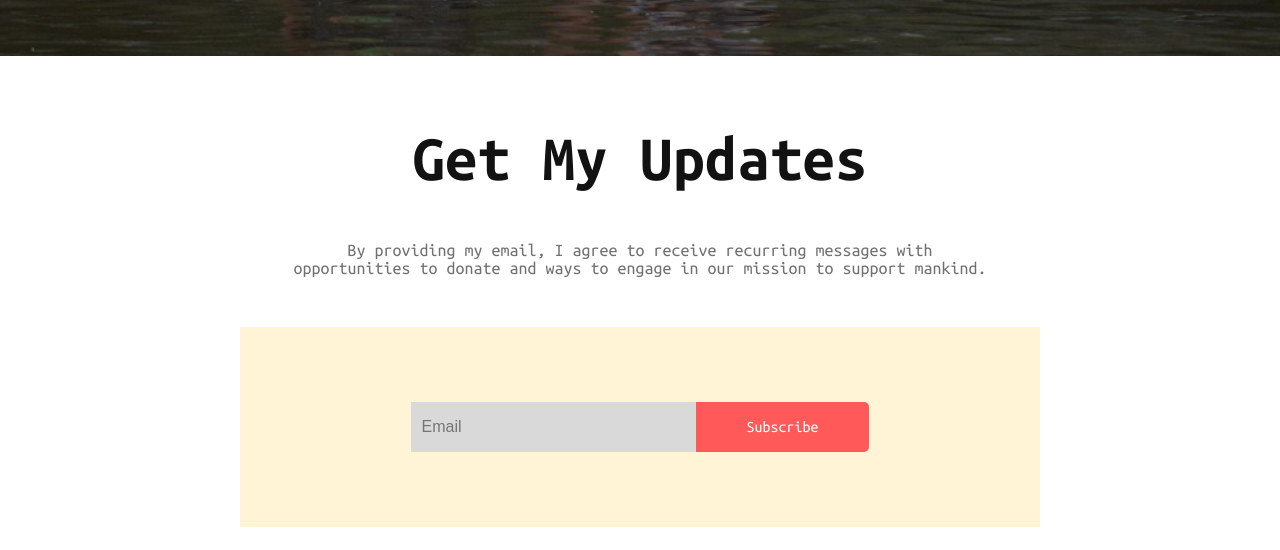
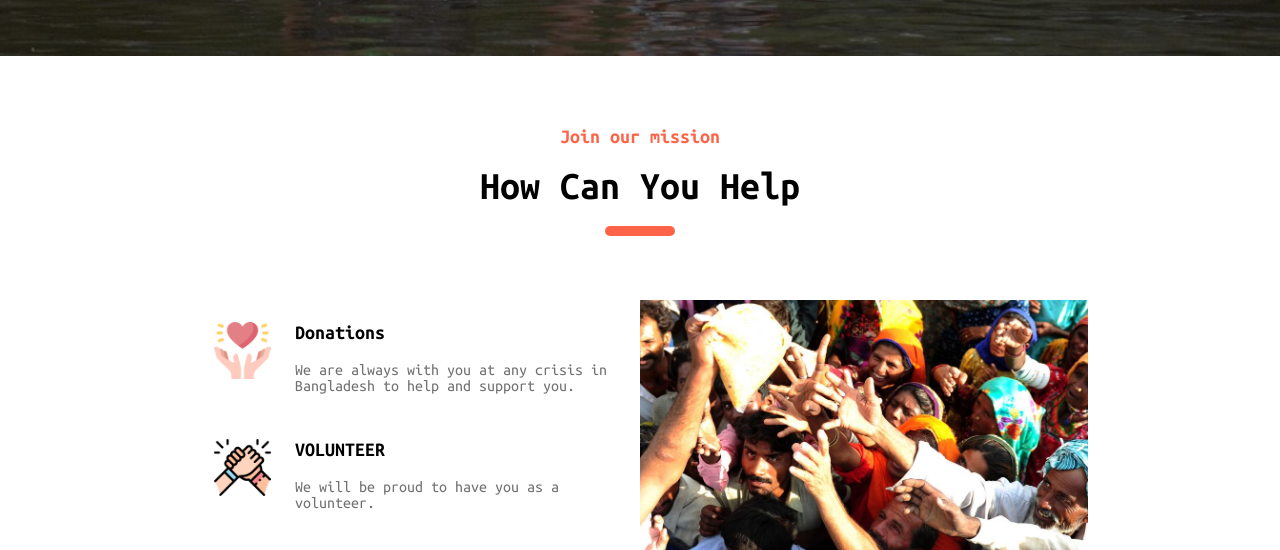
Before and after one commit to ajfahim/donate-today, a plain HTML site: page index.html in a window 1280 px wide. Shown: the part 2926-3476 px from the top of the page. Drawn offline with Linux system fonts and the light colour scheme.

Commit message:
added join our team section

```diff
--- a/index.html
+++ b/index.html
@@ -68,8 +68,8 @@
           </div>
           <h3>Food for a family</h3>
           <p class="card-description">
-            Amet minim mollit non deserunt ullamco est sit aliqua dolor do amet
-            sint. Velit officia consequat duis enim velit mollit.
+            Often, families relying on food stamps and food banks encounter bare
+            pantries by the end of the third week of each month.
           </p>
         </div>
         <div class="card-item item2">
@@ -110,6 +110,51 @@
     </section>
     <!-- Sponsor A Child Section end -->
 
+    <!-- join our mission section start -->
+    <section class="mission">
+      <h4>Join our mission</h4>
+      <h2>How Can You Help</h2>
+      <hr />
+      <div class="mission-container">
+        <div class="info">
+          <div class="info-item">
+            <div class="icon">
+              <img src="icons/love.png" alt="" />
+            </div>
+            <div class="info-name">
+              <h4>Donations</h4>
+              <p>
+                We are always with you at any crisis in Bangladesh to help and
+                support you.
+              </p>
+            </div>
+          </div>
+          <div class="info-item">
+            <div class="icon">
+              <img src="icons/help.png" alt="" />
+            </div>
+            <div class="info-name">
+              <h4>VOLUNTEER</h4>
+              <p>We will be proud to have you as a volunteer.</p>
+            </div>
+          </div>
+          <div class="info-item">
+            <div class="icon">
+              <img src="icons/sponsor.png" alt="" />
+            </div>
+            <div class="info-name">
+              <h4>SPONSORSHIP</h4>
+              <p>Support us by your donations to create a better future.</p>
+            </div>
+          </div>
+        </div>
+        <div class="image">
+          <img src="images/donation0.jpg" alt="" />
+        </div>
+      </div>
+    </section>
+    <!-- join our mission section end -->
+
     <!-- Updates Section start -->
     <section class="container">
       <h1 class="h1">Get My Updates</h1>
--- a/style.css
+++ b/style.css
@@ -133,6 +133,66 @@ body {
 }
 /* Donate Plan Section end */
 
+/* join our mission section start */
+.mission h4 {
+  color: tomato;
+  text-align: center;
+  font-size: 20px;
+  margin-bottom: 20px;
+}
+.mission h2 {
+  text-align: center;
+  font-size: 40px;
+  margin-bottom: 20px;
+}
+hr {
+  background-color: tomato;
+  width: 70px;
+  margin: 0 auto;
+  color: tomato;
+  height: 10px;
+  border: none;
+  border-radius: 5px;
+}
+.mission-container {
+  display: flex;
+  width: 70%;
+  padding: 5% 15%;
+}
+.info {
+  width: 50%;
+}
+.info-item {
+  display: flex;
+  padding: 5%;
+}
+.info-item .icon {
+  width: 20%;
+
+  padding: unset;
+}
+.info-item .icon img {
+  width: 70%;
+}
+.info-name {
+  width: 80%;
+}
+.info-name h4 {
+  text-align: left;
+  color: black;
+}
+.info-name p {
+  color: #707070;
+}
+.image {
+  width: 50%;
+}
+
+.image img {
+  width: 100%;
+}
+/* join our mission section end */
+
 /* sponsor section start */
 .sponsor {
   /* background-image: url("images/donation4.jpg"); */
```
Also changed, not shown: icons/help.png (added), icons/icons8-giving-96.png (added), icons/icons8-helping-96.png (added), icons/icons8-holding-box-96.png (added), icons/love.png (added), icons/sponsor.png (added).
